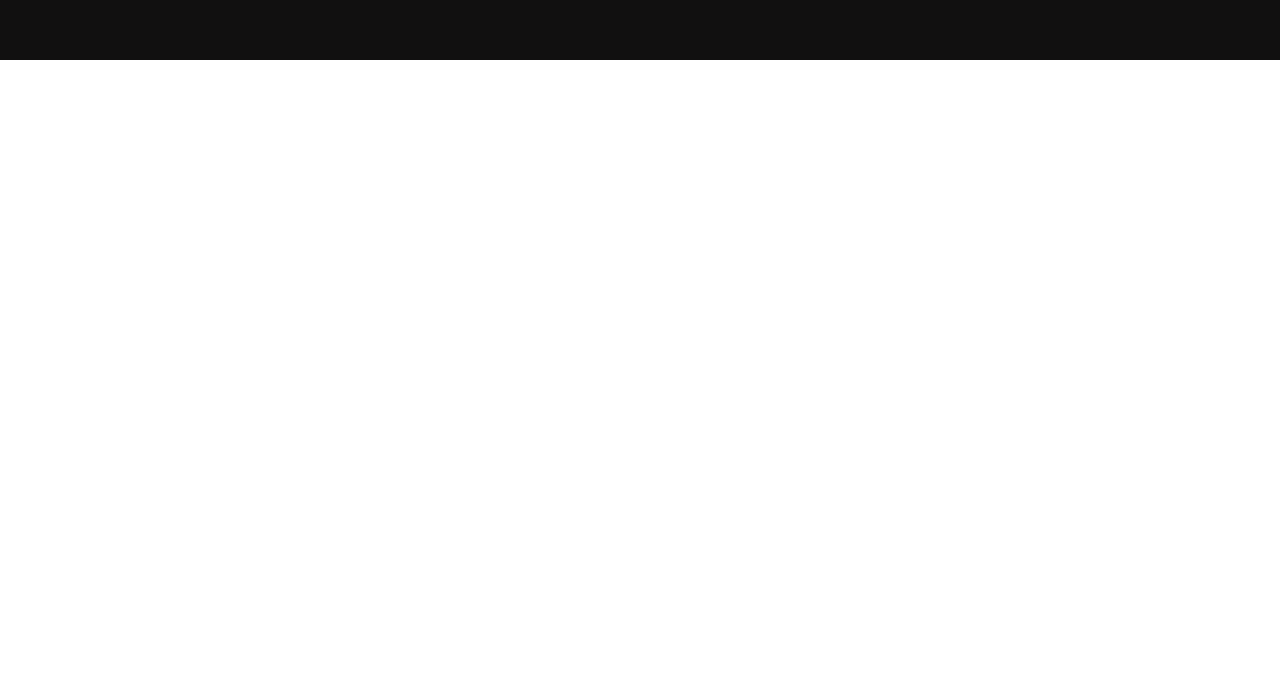
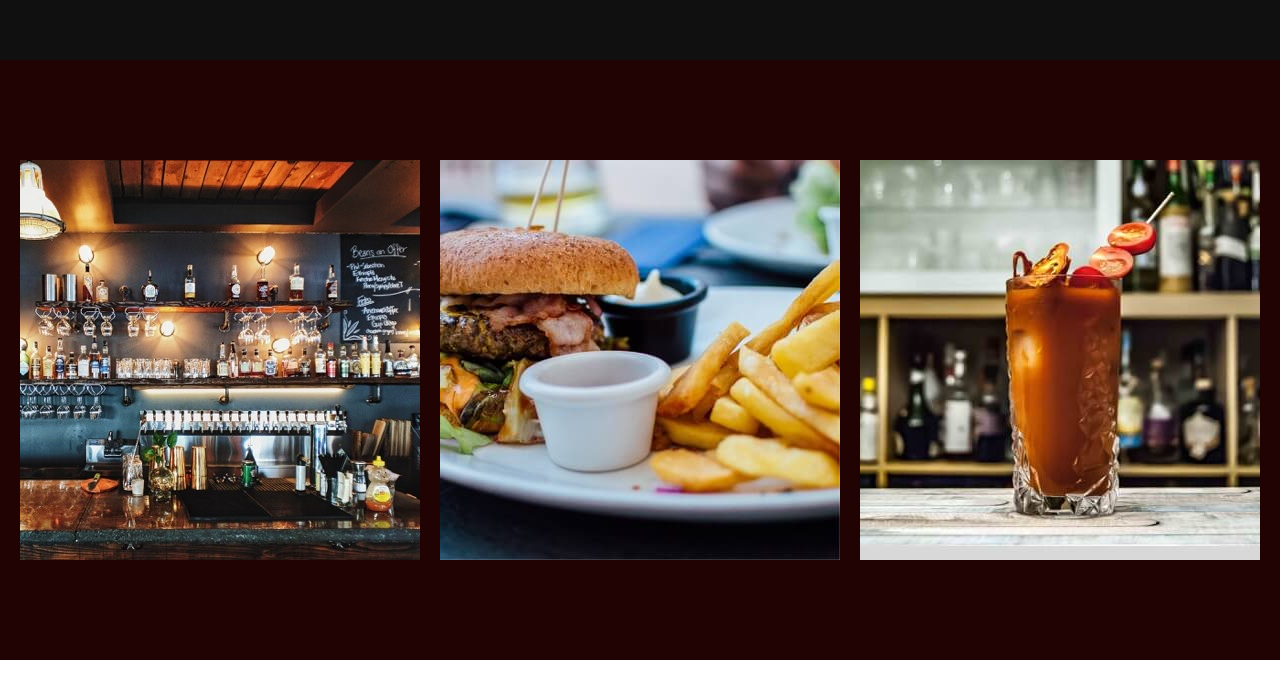
Before and after one commit to skarmen/karmen-salim-project-two, a plain HTML site: page index.html in a window 1280 px wide. Shown: the part 4771-5445 px from the top of the page. Before the commit the page ends 4948 px from the top, so only its background shows below. Drawn offline with Linux system fonts and the light colour scheme; a web font is replaced by a local one.

Commit message:
Set up gallery layout

```diff
--- a/index.html
+++ b/index.html
@@ -133,7 +133,13 @@
     </section>
 
     <!-- Gallery -->
-    <section></section>
+    <section class="gallery-section">
+      <img src="./bar-assets/gallery-image-1.jpg" alt="">
+      <img src="./bar-assets/gallery-image-2.jpg" alt="">
+      <img src="/bar-assets/gallery-image-3.jpg" alt="">
+
+
+    </section>
   </main>
 
 
--- a/styles/sass/_home-page.scss
+++ b/styles/sass/_home-page.scss
@@ -207,3 +207,16 @@ h3 {
 .events-content h3 {
   color: $secondary-text-color
 }
+
+
+/* Gallery Section */
+.gallery-section {
+      background-color: $secondary-background-color;
+  width: 100%;
+  padding: 100px 0;
+  height: 100%;
+  display: flex;
+  flex-direction: row;
+  flex-wrap: wrap;
+  justify-content: space-evenly;
+}
```
Also changed, not shown: styles/styles.css.
